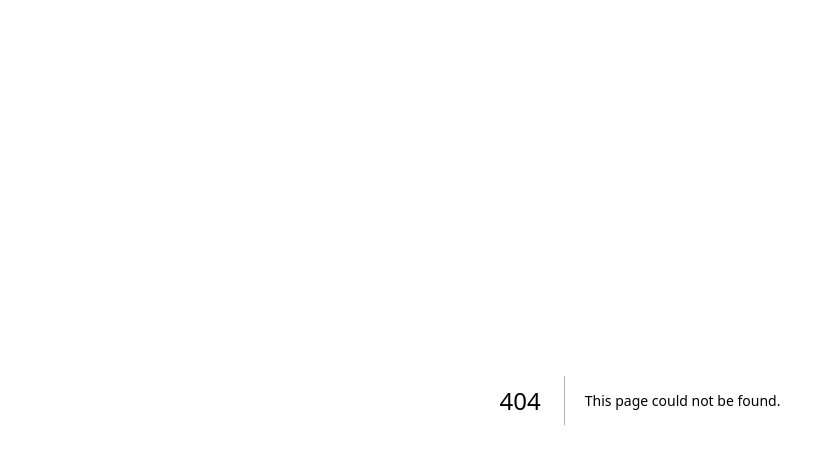
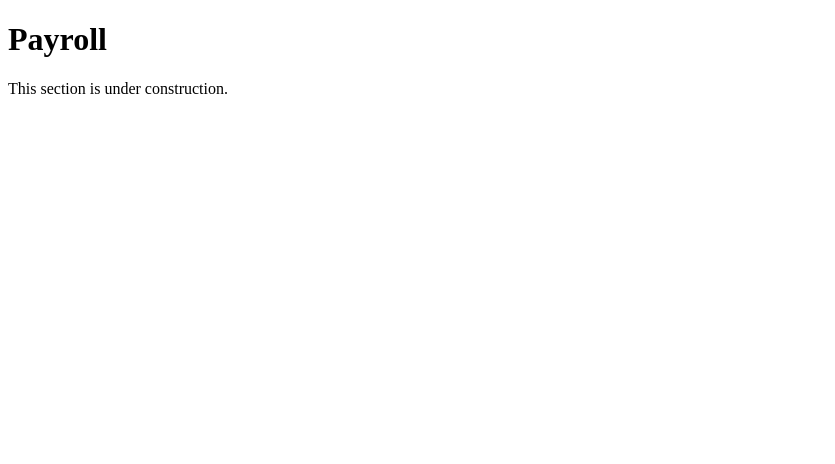
Before and after one commit to zumabektairbekuulu53/uploadfiles, a Next.js app: page /payroll in a window 1280 px wide. Before the commit this address had no page. Shown: the top 464 px of the page, without its empty margins (0-835 px from the left). Built offline with nearby package versions, Linux system fonts and the light colour scheme.

Commit message:
Create payroll.jsx

```diff
--- /dev/null
+++ b/pages/payroll.jsx
@@ -0,0 +1,8 @@
+export default function PayrollPage() {
+  return (
+    <div className="p-6 max-w-xl mx-auto">
+      <h1 className="text-2xl font-bold mb-4">Payroll</h1>
+      <p>This section is under construction.</p>
+    </div>
+  );
+}
```
